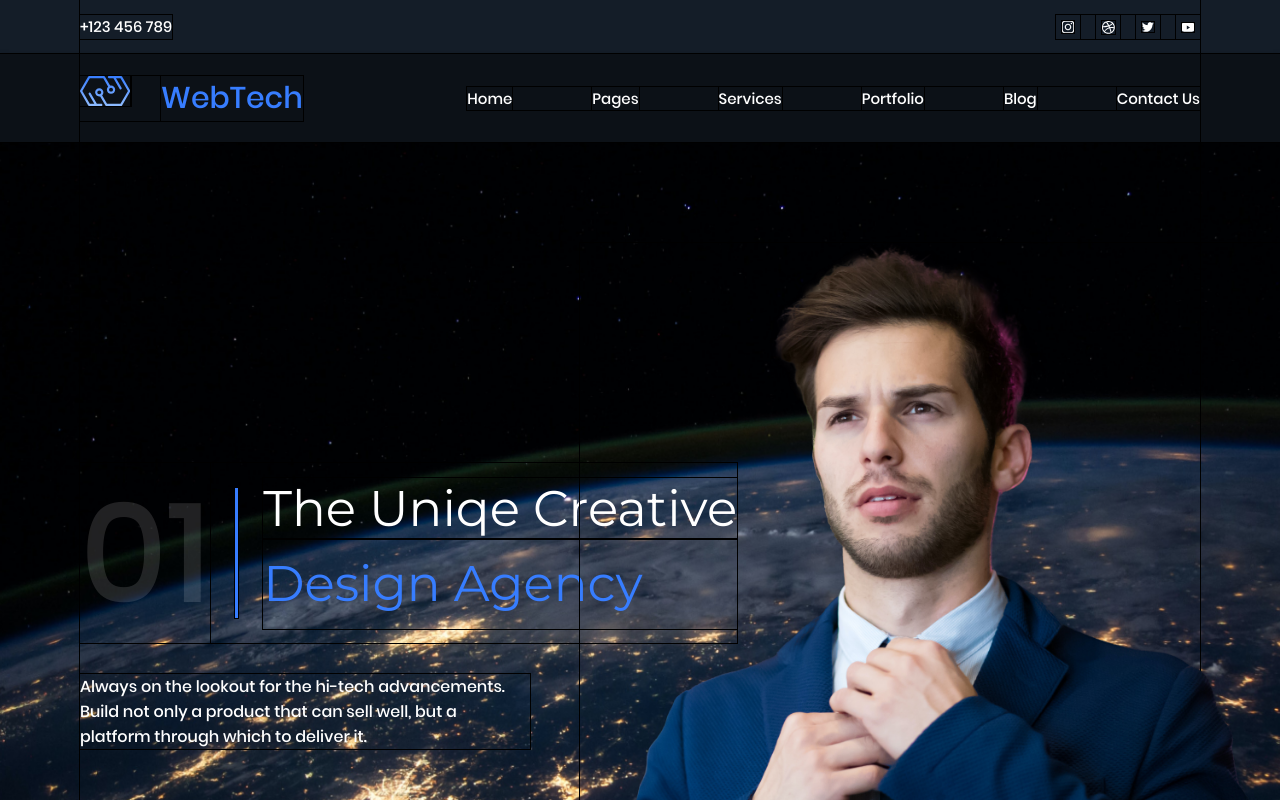
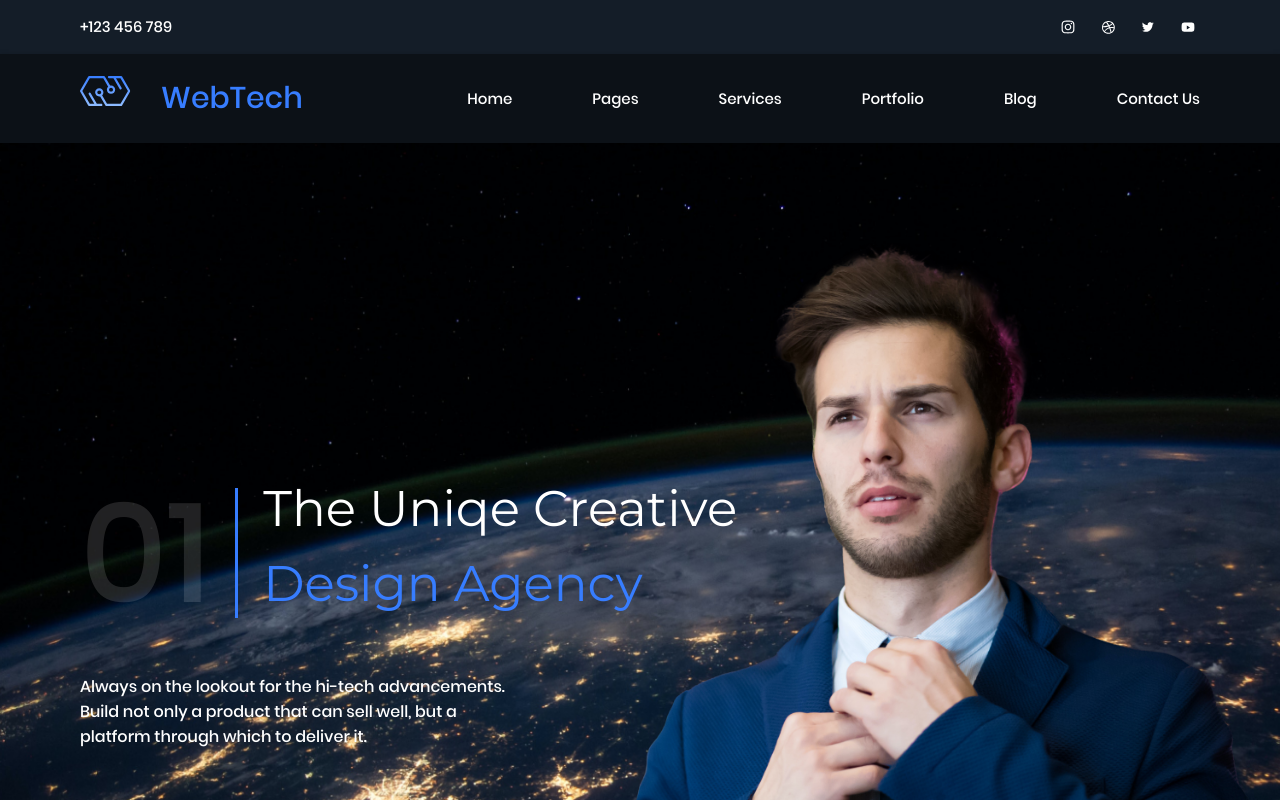
Before and after one commit to Oleg1224/Summary, a plain HTML site: page index.html in a window 1280 px wide. Shown: the top 800 px of the page. Drawn offline with Linux system fonts and the light colour scheme.

Commit message:
Update style.css

```diff
--- a/style.css
+++ b/style.css
@@ -3,7 +3,7 @@
     margin: 0;
     border: 0;
     text-decoration: none;
-    outline: 1px solid black;
+    /* outline: 1px solid black; */
 }
 @font-face {
     font-family: Poppins;
```
